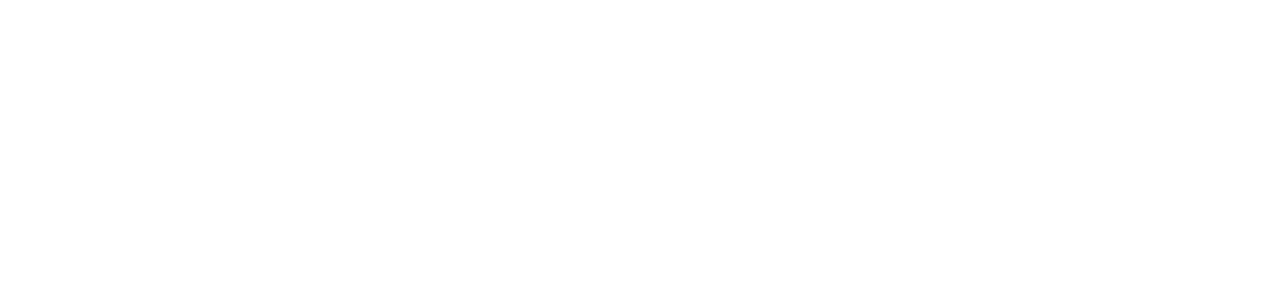
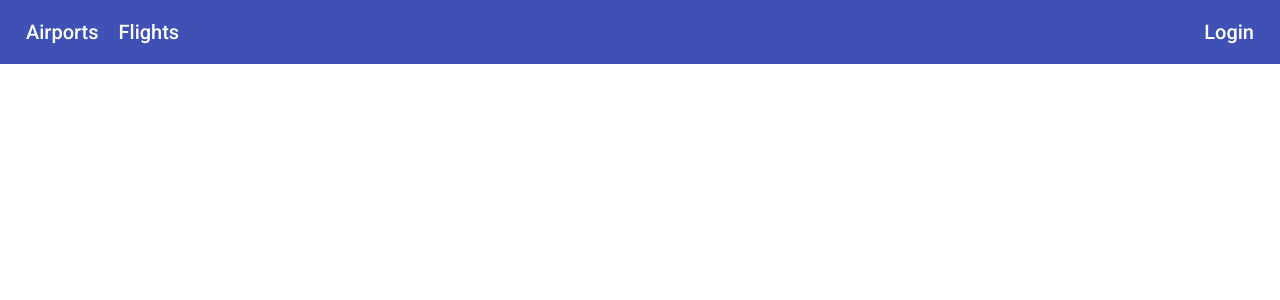
Before and after one commit to dkornel/flights, an Angular app: page / in a window 1280 px wide. Shown: the top 300 px of the page. Built offline with nearby package versions, Linux system fonts and the light colour scheme.

Commit message:
add navbar and base login dialog

```diff
--- a/angular.json
+++ b/angular.json
@@ -25,7 +25,6 @@
                         "aot": true,
                         "assets": ["src/favicon.ico", "src/assets"],
                         "styles": [
-                            "./node_modules/@angular/material/prebuilt-themes/pink-bluegrey.css",
                             "src/styles.scss"
                         ],
                         "scripts": []
@@ -87,7 +86,6 @@
                         "karmaConfig": "karma.conf.js",
                         "assets": ["src/favicon.ico", "src/assets"],
                         "styles": [
-                            "./node_modules/@angular/material/prebuilt-themes/pink-bluegrey.css",
                             "src/styles.scss"
                         ],
                         "scripts": []
--- a/src/app/app.component.html
+++ b/src/app/app.component.html
@@ -0,0 +1 @@
+<app-navbar></app-navbar>
--- /dev/null
+++ b/src/app/dialogs/dialogs.module.ts
@@ -0,0 +1,26 @@
+import { NgModule } from "@angular/core";
+import { CommonModule } from "@angular/common";
+import { FormsModule, ReactiveFormsModule } from "@angular/forms";
+
+import { MatDialogModule } from "@angular/material/dialog";
+import { MatFormFieldModule } from "@angular/material/form-field";
+import { MatInputModule } from "@angular/material/input";
+import { MatButtonModule } from "@angular/material/button";
+
+import { LoginDialogComponent } from "./login-dialog/login-dialog.component";
+
+@NgModule({
+    imports: [
+        CommonModule,
+        FormsModule,
+        ReactiveFormsModule,
+        MatDialogModule,
+        MatFormFieldModule,
+        MatInputModule,
+        MatButtonModule
+    ],
+    exports: [LoginDialogComponent],
+    declarations: [LoginDialogComponent],
+    entryComponents: [LoginDialogComponent],
+})
+export class DialogsModule {}
--- /dev/null
+++ b/src/app/dialogs/login-dialog/login-dialog.component.html
@@ -0,0 +1,32 @@
+<form [formGroup]="loginForm" (ngSubmit)="onConfirm()">
+    <h1 mat-dialog-title>Please Login</h1>
+
+    <div mat-dialog-content>
+        <mat-form-field>
+            <mat-label>Email</mat-label>
+            <input
+                type="email"
+                placeholder="Ex. pat@example.com"
+                matInput
+                formControlName="user"
+            />
+            <mat-error *ngIf="hasError('required', 'user')">Email is required</mat-error>
+            <mat-error *ngIf="hasError('email', 'user')">Please enter a valid email address</mat-error>
+        </mat-form-field>
+
+        <mat-form-field class="margin-top">
+            <mat-label>Password</mat-label>
+            <input
+                type="password"
+                matInput
+                formControlName="password"
+            />
+            <mat-error *ngIf="hasError('required', 'password')">Password is required</mat-error>
+        </mat-form-field>
+    </div>
+
+    <div mat-dialog-actions>
+        <button mat-button mat-dialog-close>Cancel</button>
+        <button mat-button type="submit" [disabled]="!loginForm.valid">Confirm</button>
+    </div>
+</form>
--- /dev/null
+++ b/src/app/dialogs/login-dialog/login-dialog.component.scss
@@ -0,0 +1,24 @@
+:host {
+    display: block;
+    width: 300px;
+}
+
+h1 {
+    text-align: center;
+}
+
+div {
+    display: flex;
+
+    &[mat-dialog-content] {
+        flex-direction: column;
+    }
+
+    &[mat-dialog-actions] {
+        justify-content: space-around;
+    }
+}
+
+.margin-top {
+    margin-top: 20px;
+}
--- /dev/null
+++ b/src/app/dialogs/login-dialog/login-dialog.component.ts
@@ -0,0 +1,27 @@
+import { Component } from "@angular/core";
+import { MatDialogRef } from "@angular/material/dialog";
+import { FormControl, Validators, FormGroup } from "@angular/forms";
+
+@Component({
+  selector: "app-login-dialog",
+  templateUrl: "./login-dialog.component.html",
+  styleUrls: ["./login-dialog.component.scss"]
+})
+export class LoginDialogComponent {
+    public readonly loginForm = new FormGroup({
+        user: new FormControl("", [Validators.required, Validators.email]),
+        password: new FormControl("", [Validators.required])
+    });
+
+    constructor(
+        public dialogRef: MatDialogRef<LoginDialogComponent>,
+    ) {}
+
+    public onConfirm(): void {
+        this.dialogRef.close();
+    }
+
+    public hasError(validatorName: "required" | "email", formControlName: "user" | "password"): boolean {
+        return this.loginForm.hasError(validatorName, formControlName);
+    }
+}
--- /dev/null
+++ b/src/app/navbar/navbar.component.html
@@ -0,0 +1,7 @@
+<mat-toolbar color="primary">
+    <ul role="navigation">
+        <li>Airports</li>
+        <li>Flights</li>
+        <li (click)="openLoginDialog()">Login</li>
+    </ul>
+</mat-toolbar>
--- /dev/null
+++ b/src/app/navbar/navbar.component.scss
@@ -0,0 +1,15 @@
+ul {
+    list-style: none;
+    padding-left: 0;
+    display: flex;
+    width: 100%;
+}
+
+li {
+    padding: 0 10px;
+    cursor: pointer;
+
+    &:last-child {
+        margin-left: auto;
+    }
+}
--- /dev/null
+++ b/src/app/navbar/navbar.component.ts
@@ -0,0 +1,18 @@
+import { Component, ChangeDetectionStrategy } from "@angular/core";
+import { MatDialog } from "@angular/material/dialog";
+
+import { LoginDialogComponent } from "../dialogs/login-dialog/login-dialog.component";
+
+@Component({
+    changeDetection: ChangeDetectionStrategy.OnPush,
+    selector: "app-navbar",
+    templateUrl: "./navbar.component.html",
+    styleUrls: ["./navbar.component.scss"]
+})
+export class NavbarComponent {
+    constructor(private dialog: MatDialog) {}
+
+    public openLoginDialog(): void {
+        this.dialog.open(LoginDialogComponent);
+    }
+}
--- a/src/styles.scss
+++ b/src/styles.scss
@@ -1,3 +1,5 @@
+@import "@angular/material/prebuilt-themes/indigo-pink.css";
+
 /* You can add global styles to this file, and also import other style files */
 
 html,
```
Also changed, not shown: src/app/app.module.ts (+13 -4 lines), src/app/navbar/navbar.module.ts (added, +14 -0 lines).
